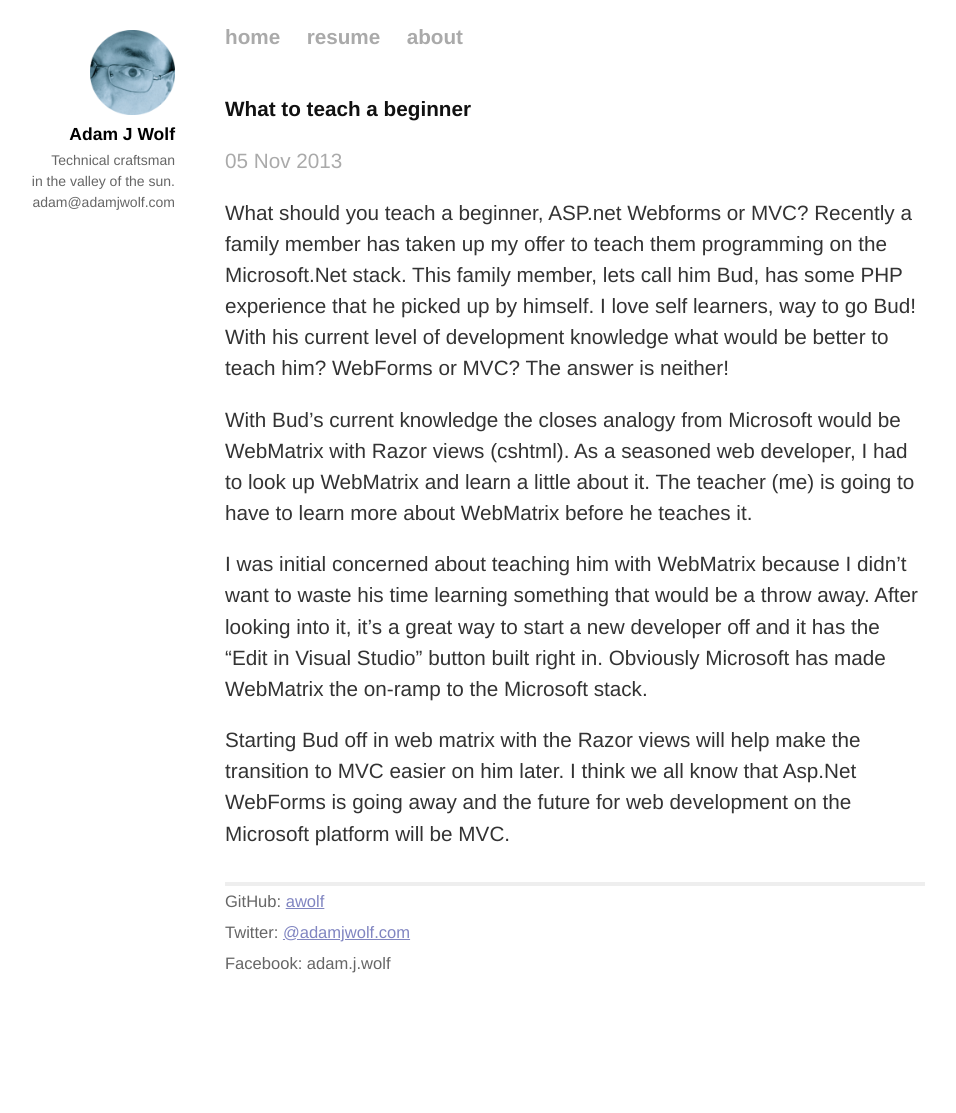
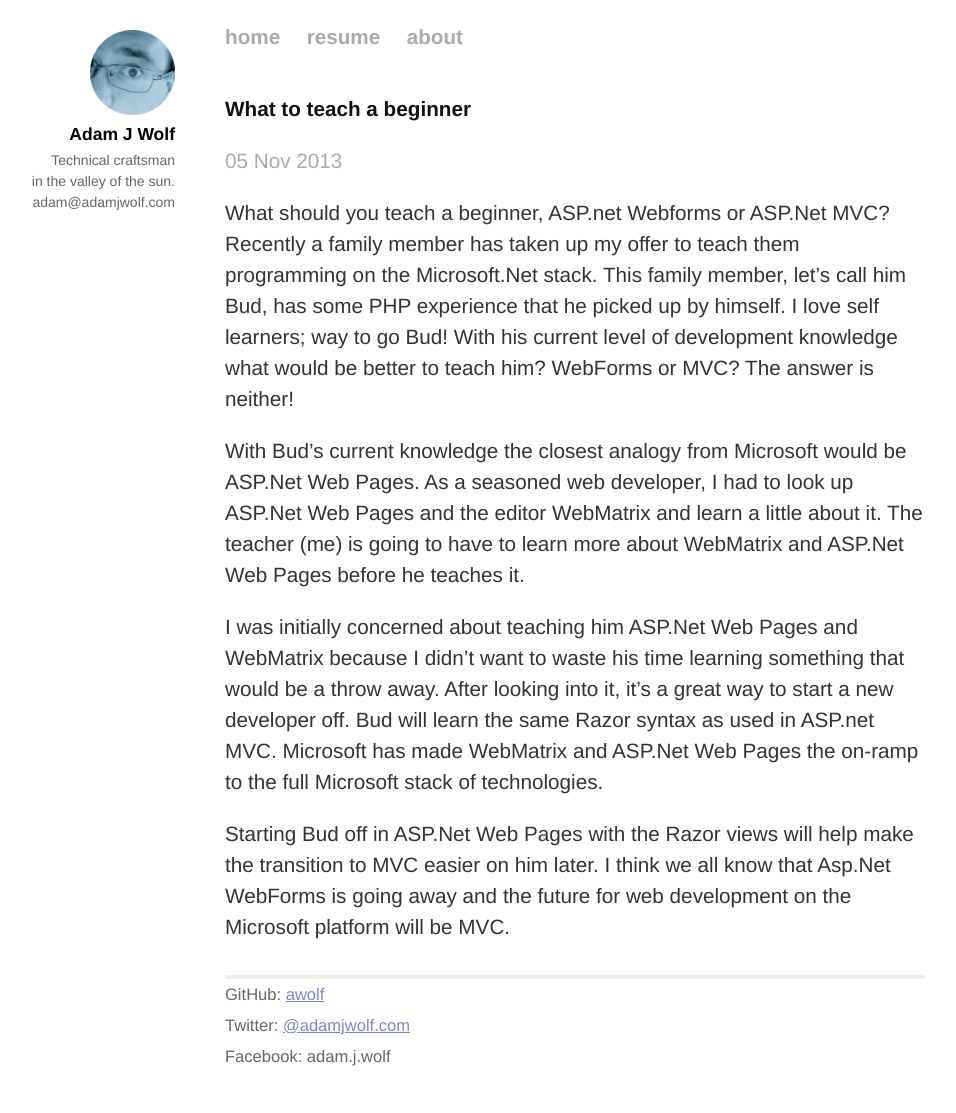
Before and after one commit to awolf/awolf.github.io, a Jekyll site: the page built from _posts/2013-11-11-what-to-teach-a-beginner.markdown, in a window 1280 px wide. Shown: the whole page, without its empty margins (65-1021 px from the left). Built offline with Jekyll 4.4.1, drawn with Linux system fonts in a browser that asks for light colours; Markdown is read by kramdown in place of the engine named in the settings; before the commit the page ends 1020 px from its top, so only the background shows below that.

Commit message:
finished edits

```diff
--- a/_posts/2013-11-11-what-to-teach-a-beginner.markdown
+++ b/_posts/2013-11-11-what-to-teach-a-beginner.markdown
@@ -5,10 +5,10 @@ date:   2013-11-05 13:52:38
 categories: teaching
 ---
 
-What should you teach a beginner, ASP.net Webforms or MVC? Recently a family member has taken up my offer to teach them programming on the Microsoft.Net stack. This family member, lets call him Bud, has some PHP experience that he picked up by himself. I love self learners, way to go Bud! With his current level of development knowledge what would be better to teach him? WebForms or MVC? The answer is neither!
+What should you teach a beginner, ASP.net Webforms or ASP.Net MVC? Recently a family member has taken up my offer to teach them programming on the Microsoft.Net stack. This family member, let's call him Bud, has some PHP experience that he picked up by himself. I love self learners; way to go Bud! With his current level of development knowledge what would be better to teach him? WebForms or MVC? The answer is neither!
 
-With Bud's current knowledge the closes analogy from Microsoft would be WebMatrix with Razor views (cshtml). As a seasoned web developer, I had to look up WebMatrix and learn a little about it. The teacher (me) is going to have to learn more about WebMatrix before he teaches it.
+With Bud's current knowledge the closest analogy from Microsoft would be ASP.Net Web Pages. As a seasoned web developer, I had to look up ASP.Net Web Pages and the editor WebMatrix and learn a little about it. The teacher (me) is going to have to learn more about WebMatrix and ASP.Net Web Pages before he teaches it.
 
-I was initial concerned about teaching him with WebMatrix because I didn't want to waste his time learning something that would be a throw away. After looking into it, it's a great way to start a new developer off and it has the "Edit in Visual Studio" button built right in. Obviously Microsoft has made WebMatrix the on-ramp to the Microsoft stack.
+I was initially concerned about teaching him ASP.Net Web Pages and WebMatrix because I didn't want to waste his time learning something that would be a throw away. After looking into it, it's a great way to start a new developer off. Bud will learn the same Razor syntax as used in ASP.net MVC. Microsoft has made WebMatrix and ASP.Net Web Pages the on-ramp to the full Microsoft stack of technologies.
 
-Starting Bud off in web matrix with the Razor views will help make the transition to MVC easier on him later. I think we all know that Asp.Net WebForms is going away and the future for web development on the Microsoft platform will be MVC.
+Starting Bud off in ASP.Net Web Pages with the Razor views will help make the transition to MVC easier on him later. I think we all know that Asp.Net WebForms is going away and the future for web development on the Microsoft platform will be MVC.
```
